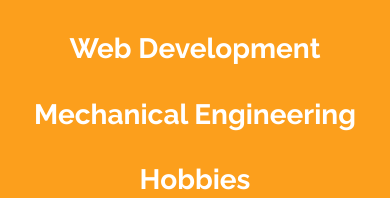
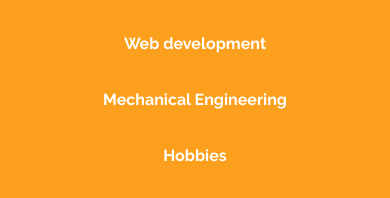
Before and after one commit to mahanmashoof/portfolio, a React (Create React App) app: page / in a window 390 px wide. Both pictures are taken after a click on the button 343 px from the left and 42 px from the top of the page. Shown: the top 198 px of the page. Built offline with nearby package versions, Linux system fonts and the light colour scheme.

Commit message:
change route links in mobile mode from a to Link

```diff
--- a/src/components/SlideDrawer.js
+++ b/src/components/SlideDrawer.js
@@ -1,11 +1,22 @@
 import React from 'react';
 import './SlideDrawer.css';
+import {Link} from 'react-router-dom';
 
 function SlideDrawer(props) {
   return (<div>
     <nav className="slide-drawer">
       <ul>
-        <li>
+        <Link to="/webdev">
+          <li>Web development</li>
+        </Link>
+        <Link to="/mecheng">
+          <li>Mechanical Engineering</li>
+        </Link>
+        <Link to="/hobbies">
+          <li>Hobbies</li>
+        </Link>
+
+        {/* <li>
           <a href="/webdev"><h3>Web Development</h3></a>
         </li>
         <li>
@@ -13,7 +24,7 @@ function SlideDrawer(props) {
         </li>
         <li>
           <a href="/hobbies"><h3>Hobbies</h3></a>
-        </li>
+        </li> */}
         <li>
           <button className="closing-button" onClick={props.drawerClickHandler}><h4>close</h4></button>
         </li>
```
